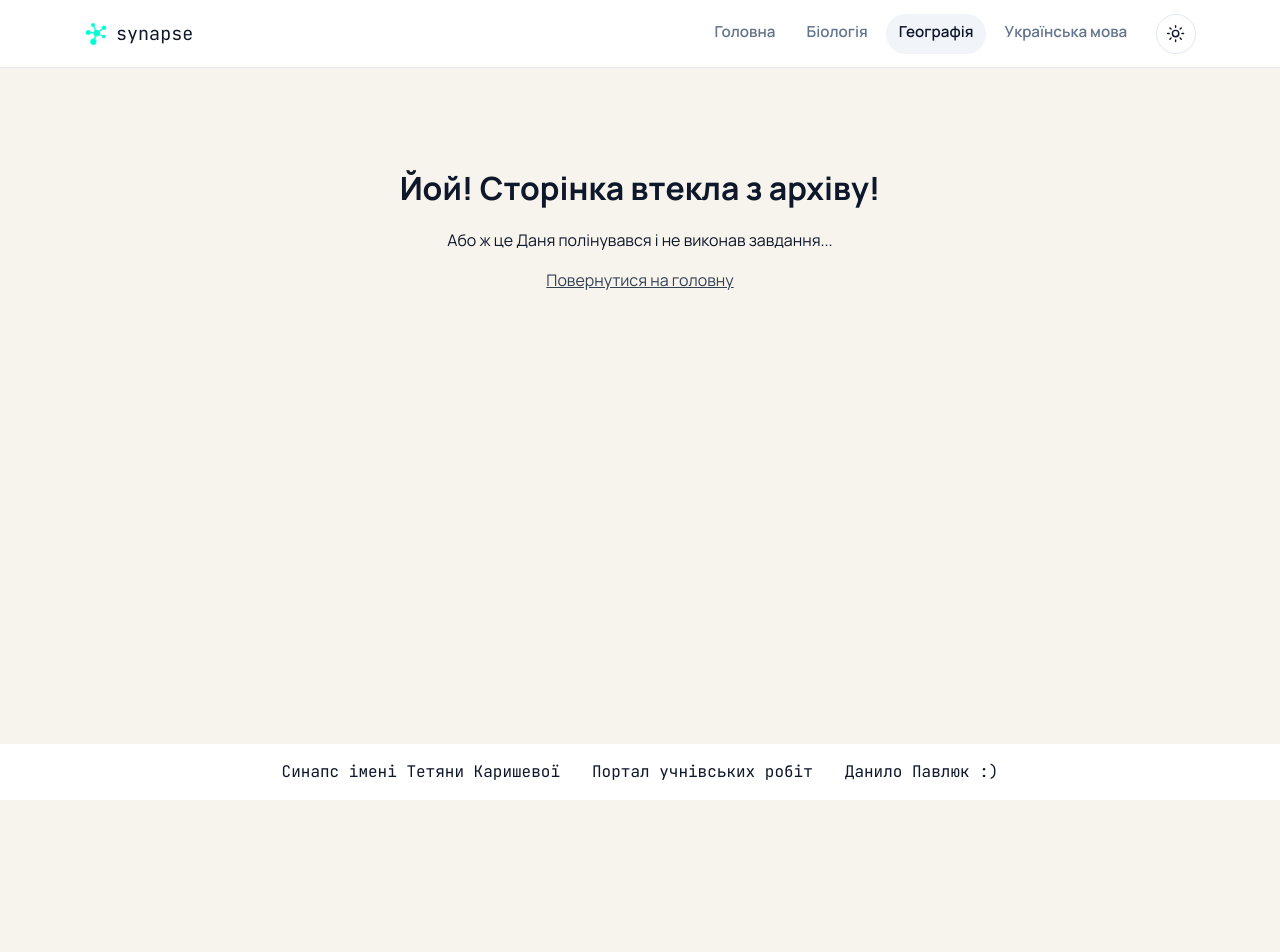
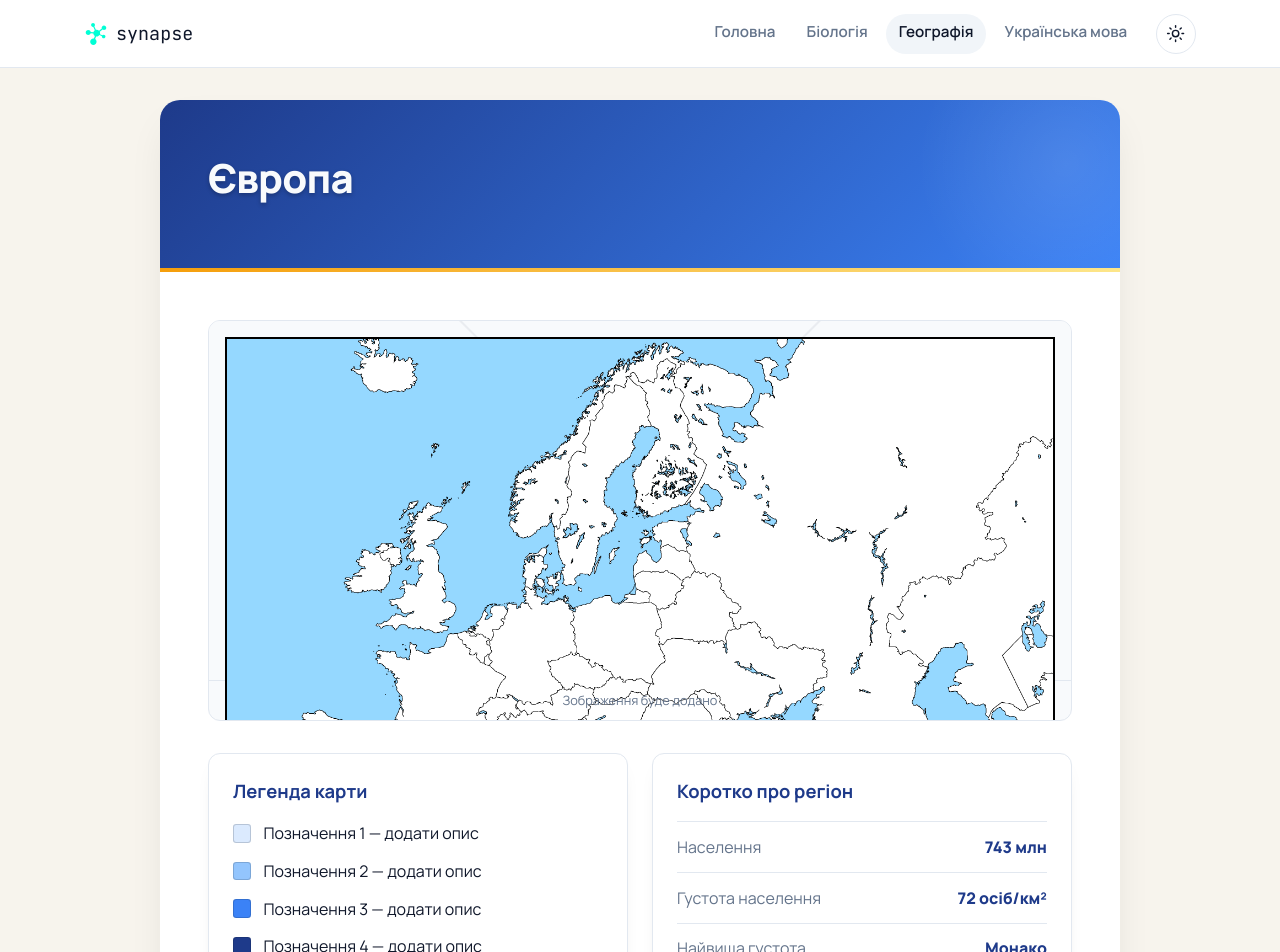
Before and after one commit to kasatjk/synapse, a React (Vite) app: page /geography/europe in a window 1280 px wide. Shown: the top 952 px of the page. Before the commit the page ends 800 px from the top, so only its background shows below. Built offline with nearby package versions, Linux system fonts and the light colour scheme.

Commit message:
Songs edit, europe page

```diff
--- a/src/App.jsx
+++ b/src/App.jsx
@@ -4,6 +4,7 @@ import Subject from './components/Subject.jsx';
 import HomePage from './pages/HomePage.jsx';
 import Biology from './pages/Biology.jsx';
 import Geography from './pages/Geography.jsx';
+import Europe from './pages/Europe.jsx';
 import Species from './pages/Species.jsx';
 import Elephants from './pages/Elephants.jsx';
 import Scrapie from './pages/Scrapie.jsx';
@@ -23,6 +24,7 @@ export default function App() {
         <Route path="/biology/elephants" element={<Elephants />} />
         <Route path="/biology/scrapie" element={<Scrapie />} />
         <Route path="/geography" element={<Geography />} />
+        <Route path="/geography/europe/" element={<Europe />} />
         <Route path="/geography/secondary-sector" element={<EconSector />} />
         <Route path="/geography/recreation" element={<Recreation />} />
         <Route path="/geography/netherlands" element={<Netherlands />} />
--- a/src/data/works.js
+++ b/src/data/works.js
@@ -69,6 +69,16 @@ export const works = [
     documentTitle: 'Вторинний сектор | Географія | Синапс',
   },
   {
+    id: 'europe',
+    subject: 'geography',
+    slug: 'europe',
+    path: '/geography/europe/',
+    title: 'Європа',
+    shortTitle: 'Європа',
+    description: 'Загальна характеристика Європи.',
+    documentTitle: 'Європа | Географія | Синапс',
+  },
+  {
     id: 'recreation',
     subject: 'geography',
     slug: 'recreation',
@@ -110,6 +120,10 @@ export const notFoundMeta = {
   subject: null,
 };
 
+function normalizePath(pathname) {
+  return pathname === '/' ? pathname : pathname.replace(/\/+$/, '');
+}
+
 export function getSubject(id) {
   return subjects.find((item) => item.id === id);
 }
@@ -123,12 +137,13 @@ export function getRouteMeta(pathname) {
     return { ...homeMeta };
   }
 
-  const subject = subjects.find((item) => item.path === pathname);
+  const normalizedPath = normalizePath(pathname);
+  const subject = subjects.find((item) => normalizePath(item.path) === normalizedPath);
   if (subject) {
     return { title: subject.documentTitle, subject: subject.id };
   }
 
-  const work = works.find((item) => item.path === pathname);
+  const work = works.find((item) => normalizePath(item.path) === normalizedPath);
   if (work) {
     return { title: work.documentTitle, subject: work.subject };
   }
--- /dev/null
+++ b/src/pages/Europe.jsx
@@ -0,0 +1,72 @@
+import '../styles/Europe.css';
+import Summary from '../components/Summary.jsx';
+import WorkShell from '../components/WorkShell.jsx';
+import map from '../assets/Europe/map.png';
+
+const legendItems = [
+  'Позначення 1 — додати опис',
+  'Позначення 2 — додати опис',
+  'Позначення 3 — додати опис',
+  'Позначення 4 — додати опис',
+];
+
+const statistics = [
+  { label: 'Населення', value: '743 млн' },
+  { label: 'Густота населення', value: '72 осіб/км²' },
+  { label: 'Найвища густота', value: 'Монако' },
+  { label: 'Найнижча густота', value: 'Ісландія' },
+];
+
+export default function Europe() {
+  return (
+    <article className="report-card europe-page" data-subject="geography">
+      <WorkShell title="Європа" />
+
+      <div className="report-body europe-body">
+        <figure className="europe-image-placeholder">
+          <div
+            className="europe-image-placeholder-visual"
+            role="img"
+            aria-label="Місце для широкого зображення Європи"
+          >
+            <img src={map} alt="Мапа Європи" />
+          </div>
+          <figcaption>Зображення буде додано</figcaption>
+        </figure>
+
+        <div className="europe-overview">
+          <section className="europe-panel" aria-labelledby="europe-legend-title">
+            <h2 id="europe-legend-title">Легенда карти</h2>
+            <ul className="europe-legend-list">
+              {legendItems.map((item, index) => (
+                <li key={item}>
+                  <span
+                    className={`europe-legend-swatch europe-legend-swatch--${index + 1}`}
+                    aria-hidden="true"
+                  />
+                  <span>{item}</span>
+                </li>
+              ))}
+            </ul>
+          </section>
+
+          <section className="europe-panel" aria-labelledby="europe-statistics-title">
+            <h2 id="europe-statistics-title">Коротко про регіон</h2>
+            <dl className="europe-statistics">
+              {statistics.map(({ label, value }) => (
+                <div className="europe-statistic" key={label}>
+                  <dt>{label}</dt>
+                  <dd>{value}</dd>
+                </div>
+              ))}
+            </dl>
+          </section>
+        </div>
+
+        <Summary title="Висновок">
+          <p>Місце для висновку. Додайте перевірену інформацію.</p>
+        </Summary>
+      </div>
+    </article>
+  );
+}
--- a/src/pages/HomePage.jsx
+++ b/src/pages/HomePage.jsx
@@ -17,13 +17,13 @@ export default function HomePage() {
       <section className="home-section">
         <h2>НОВИНКА!</h2>
             <Link
-              key={works[5].id}
+              key={works[6].id}
               className="work-card"
-              to={works[5].path}
-              data-subject={works[5].subject}
+              to={works[6].path}
+              data-subject={works[6].subject}
             >
-              <h3>{works[5].title}</h3>
-              <p>{works[5].description}</p>
+              <h3>{works[6].title}</h3>
+              <p>{works[6].description}</p>
             </Link>
       </section>
       <section className="home-section">
--- a/src/pages/Songs.jsx
+++ b/src/pages/Songs.jsx
@@ -22,6 +22,9 @@ export default function Songs() {
   const analysis = analyzeSongTexts(songs.map((song) => song.text));
   const mostUsedVowels = analysis.mostUsedVowels
     .map((vowel) => `«${vowel.letter}» (${formatPercentage(vowel.percentage)})`)
+    .join(', ');
+  const mostUsedConsonants = analysis.mostUsedConsonants
+    .map((consonant) => `«${consonant.letter}» (${formatPercentage(consonant.percentage)})`)
     .join(', ');
   const allSongsExpanded = songs.every((song) => expandedSongs.includes(song.id));
 
@@ -128,23 +131,44 @@ export default function Songs() {
             {analysis.vowelCount === 0 ? (
               <p className="songs-empty-state">Додайте тексти пісень у файлі даних, щоб побачити частотність.</p>
             ) : (
-              <ul className="vowel-frequency-list">
-                {analysis.vowels.map((vowel) => (
+              <ul className="letter-frequency-list">
+                {analysis.vowels.slice(0, 6).map((vowel) => (
                   <li key={vowel.letter}>
-                    <span className="vowel-letter">{vowel.letter}</span>
+                    <span className="frequency-letter">{vowel.letter}</span>
                     <progress
                       max="100"
                       value={vowel.percentage}
                       aria-label={`Голосна ${vowel.letter}: ${formatPercentage(vowel.percentage)}`}
                     />
-                    <span className="vowel-share">{formatPercentage(vowel.percentage)}</span>
+                    <span className="frequency-share">{formatPercentage(vowel.percentage)}</span>
+                  </li>
+                ))}
+              </ul>
+            )}
+          </section>
+          <br />
+          <section className="consonant-frequency" aria-labelledby="consonant-frequency-heading">
+            <h3 id="consonant-frequency-heading">Частотність приголосних</h3>
+            {analysis.consonantCount === 0 ? (
+              <p className="songs-empty-state">Додайте тексти пісень у файлі даних, щоб побачити частотність.</p>
+            ) : (
+              <ul className="letter-frequency-list">
+                {analysis.consonants.slice(0, 6).map((consonant) => (
+                  <li key={consonant.letter}>
+                    <span className="frequency-letter">{consonant.letter}</span>
+                    <progress
+                      max="100"
+                      value={consonant.percentage}
+                      aria-label={`Приголосна ${consonant.letter}: ${formatPercentage(consonant.percentage)}`}
+                    />
+                    <span className="frequency-share">{formatPercentage(consonant.percentage)}</span>
                   </li>
                 ))}
               </ul>
             )}
             <p className="songs-method-note">
               Враховано лише українські голосні й приголосні літери; пробіли, пунктуація та ь не враховуються.
-              Частка кожної голосної обчислюється від усіх голосних.
+              Частка голосної обчислюється від усіх голосних, а приголосної — від усіх приголосних.
             </p>
           </section>
         </section>
@@ -153,7 +177,7 @@ export default function Songs() {
           <p>
             {analysis.totalLetters === 0
               ? 'Після додавання текстів тут автоматично з’явиться висновок про співвідношення голосних і приголосних.'
-              : `У текстах пісень голосні становлять ${formatPercentage(analysis.vowelPercentage)}, а приголосні — ${formatPercentage(analysis.consonantPercentage)}. Найчастіше вжито голосні: ${mostUsedVowels}.`}
+              : `У текстах пісень голосні становлять ${formatPercentage(analysis.vowelPercentage)}, а приголосні — ${formatPercentage(analysis.consonantPercentage)}. Найчастіше вжито голосні: ${mostUsedVowels}. Найчастіше вживані приголосні: ${mostUsedConsonants}.`}
           </p>
         </Summary>
       </div>
--- /dev/null
+++ b/src/styles/Europe.css
@@ -0,0 +1,151 @@
+.europe-page {
+  max-width: 60rem;
+  margin: 0 auto;
+}
+
+.europe-body {
+  display: flex;
+  flex-direction: column;
+  gap: 1.5rem;
+}
+
+.europe-image-placeholder {
+  margin: 0;
+  overflow: hidden;
+  border: 1px solid var(--clr-border);
+  border-radius: var(--radius-md);
+  background: var(--clr-row-alt);
+  text-align: center;
+}
+
+.europe-image-placeholder-visual {
+  display: grid;
+  min-height: 13rem;
+  aspect-ratio: 2.4;
+  place-items: center;
+  padding: 1rem;
+  background:
+    linear-gradient(135deg, transparent 49.8%, rgb(100 116 139 / 12%) 50%, transparent 50.2%),
+    linear-gradient(45deg, transparent 49.8%, rgb(100 116 139 / 12%) 50%, transparent 50.2%),
+    var(--clr-row-alt);
+  color: var(--clr-text-muted);
+  font-weight: 700;
+}
+
+.europe-image-placeholder figcaption {
+  padding: 0.6rem 1rem;
+  border-top: 1px solid var(--clr-border);
+  color: var(--clr-text-muted);
+  font-size: 0.8rem;
+}
+
+.europe-overview {
+  display: grid;
+  grid-template-columns: minmax(0, 1fr);
+  gap: 1rem;
+}
+
+.europe-panel {
+  padding: 1.25rem;
+  border: 1px solid var(--clr-border);
+  border-radius: var(--radius-md);
+  background: var(--clr-surface);
+  box-shadow: 0 8px 20px -16px rgb(15 23 42 / 35%);
+}
+
+.europe-panel h2 {
+  margin: 0 0 1rem;
+  color: var(--subject-primary);
+  font-size: 1.15rem;
+}
+
+.europe-legend-list {
+  display: grid;
+  gap: 0.85rem;
+  margin: 0;
+  padding: 0;
+  list-style: none;
+}
+
+.europe-legend-list li {
+  display: flex;
+  align-items: center;
+  gap: 0.75rem;
+  color: var(--clr-text-main);
+}
+
+.europe-legend-swatch {
+  width: 1.15rem;
+  height: 1.15rem;
+  flex: 0 0 1.15rem;
+  border: 1px solid rgb(15 23 42 / 18%);
+  border-radius: 0.2rem;
+}
+
+.europe-legend-swatch--1 {
+  background: #dbeafe;
+}
+
+.europe-legend-swatch--2 {
+  background: #93c5fd;
+}
+
+.europe-legend-swatch--3 {
+  background: #3b82f6;
+}
+
+.europe-legend-swatch--4 {
+  background: #1e3a8a;
+}
+
+.europe-statistics {
+  display: grid;
+  grid-template-columns: 1fr;
+  gap: 0;
+  margin: 0;
+}
+
+.europe-statistic {
+  display: flex;
+  justify-content: space-between;
+  gap: 1rem;
+  padding: 0.8rem 0;
+  border-top: 1px solid var(--clr-border);
+}
+
+.europe-statistic dt {
+  color: var(--clr-text-muted);
+}
+
+.europe-statistic dd {
+  margin: 0;
+  color: var(--subject-primary);
+  font-weight: 800;
+  text-align: right;
+}
+
+.europe-page .summary-block {
+  margin-top: 0;
+}
+
+@media (min-width: 768px) {
+  .europe-body {
+    gap: 2rem;
+  }
+
+  .europe-overview {
+    grid-template-columns: repeat(2, minmax(0, 1fr));
+    gap: 1.5rem;
+  }
+
+  .europe-panel {
+    padding: 1.5rem;
+  }
+}
+
+@media (max-width: 520px) {
+  .europe-image-placeholder-visual {
+    min-height: 11rem;
+    aspect-ratio: 1.5;
+  }
+}
--- a/src/styles/Songs.css
+++ b/src/styles/Songs.css
@@ -41,7 +41,8 @@
 }
 
 .song-text-card h3,
-.vowel-frequency h3 {
+.vowel-frequency h3,
+.consonant-frequency h3 {
   margin: 0 0 0.5rem;
   color: var(--subject-primary);
 }
@@ -191,7 +192,7 @@
   font-size: 0.85rem;
 }
 
-.vowel-frequency-list {
+.letter-frequency-list {
   display: grid;
   grid-template-columns: minmax(0, 1fr);
   gap: 0.6rem;
@@ -200,26 +201,26 @@
   list-style: none;
 }
 
-.vowel-frequency-list li {
+.letter-frequency-list li {
   display: grid;
   grid-template-columns: 1.5rem minmax(0, 1fr) 3.5rem;
   align-items: center;
   gap: 0.75rem;
 }
 
-.vowel-letter {
+.frequency-letter {
   color: var(--subject-primary);
   font-weight: 800;
   text-align: center;
 }
 
-.vowel-frequency-list progress {
+.letter-frequency-list progress {
   width: 100%;
   height: 0.7rem;
   accent-color: var(--subject-accent);
 }
 
-.vowel-share {
+.frequency-share {
   color: var(--clr-text-muted);
   font-variant-numeric: tabular-nums;
   text-align: right;
--- a/src/utils/songAnalysis.js
+++ b/src/utils/songAnalysis.js
@@ -1,29 +1,39 @@
 const VOWELS = ['а', 'е', 'є', 'и', 'і', 'ї', 'о', 'у', 'ю', 'я'];
 const VOWEL_SET = new Set(VOWELS);
-const CONSONANT_SET = new Set('бвгґджзйклмнпрстфхцчшщ');
+const CONSONANTS = [...'бвгґджзйклмнпрстфхцчшщ'];
+const CONSONANT_SET = new Set(CONSONANTS);
 
 export function analyzeSongTexts(texts) {
   const vowelCounts = Object.fromEntries(VOWELS.map((vowel) => [vowel, 0]));
-  let consonantCount = 0;
+  const consonantCounts = Object.fromEntries(CONSONANTS.map((consonant) => [consonant, 0]));
 
   for (const character of texts.join('').toLocaleLowerCase('uk-UA')) {
     if (VOWEL_SET.has(character)) {
       vowelCounts[character] += 1;
     } else if (CONSONANT_SET.has(character)) {
-      consonantCount += 1;
+      consonantCounts[character] += 1;
     }
   }
 
   const vowelCount = Object.values(vowelCounts).reduce((total, count) => total + count, 0);
+  const consonantCount = Object.values(consonantCounts).reduce((total, count) => total + count, 0);
   const totalLetters = vowelCount + consonantCount;
   const vowels = VOWELS.map((letter) => ({
     letter,
     count: vowelCounts[letter],
     percentage: vowelCount === 0 ? 0 : (vowelCounts[letter] / vowelCount) * 100,
   })).sort((first, second) => second.count - first.count);
+  const consonants = CONSONANTS.map((letter) => ({
+    letter,
+    count: consonantCounts[letter],
+    percentage: consonantCount === 0 ? 0 : (consonantCounts[letter] / consonantCount) * 100,
+  })).sort((first, second) => second.count - first.count);
   const mostUsedVowels = vowelCount === 0
     ? []
     : vowels.filter((vowel) => vowel.count === vowels[0].count);
+  const mostUsedConsonants = consonantCount === 0
+    ? []
+    : consonants.filter((consonant) => consonant.count === consonants[0].count);
 
   return {
     totalLetters,
@@ -32,6 +42,8 @@ export function analyzeSongTexts(texts) {
     vowelPercentage: totalLetters === 0 ? 0 : (vowelCount / totalLetters) * 100,
     consonantPercentage: totalLetters === 0 ? 0 : (consonantCount / totalLetters) * 100,
     vowels,
+    consonants,
     mostUsedVowels,
+    mostUsedConsonants
   };
 }
```
Also changed, not shown: src/assets/Europe/map.png (added).
